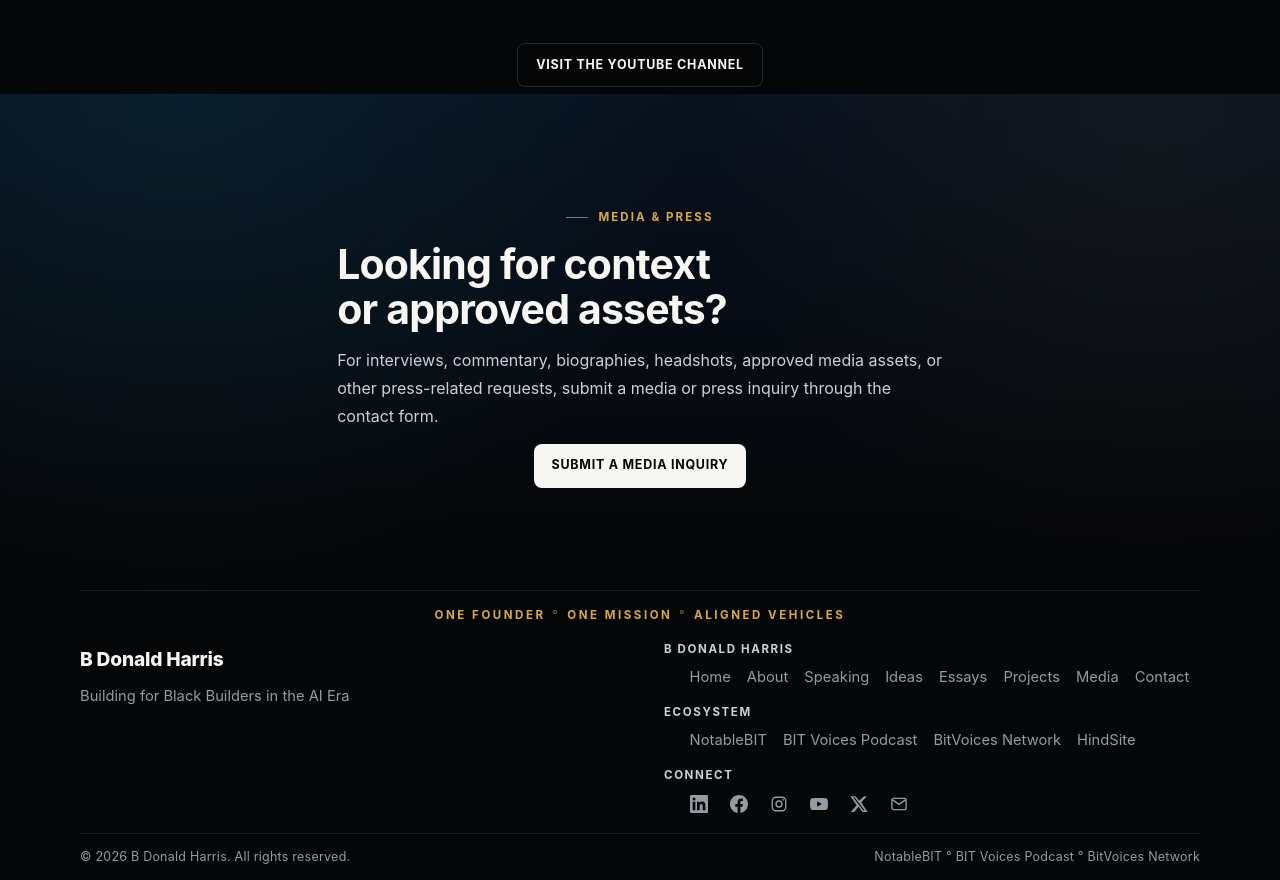
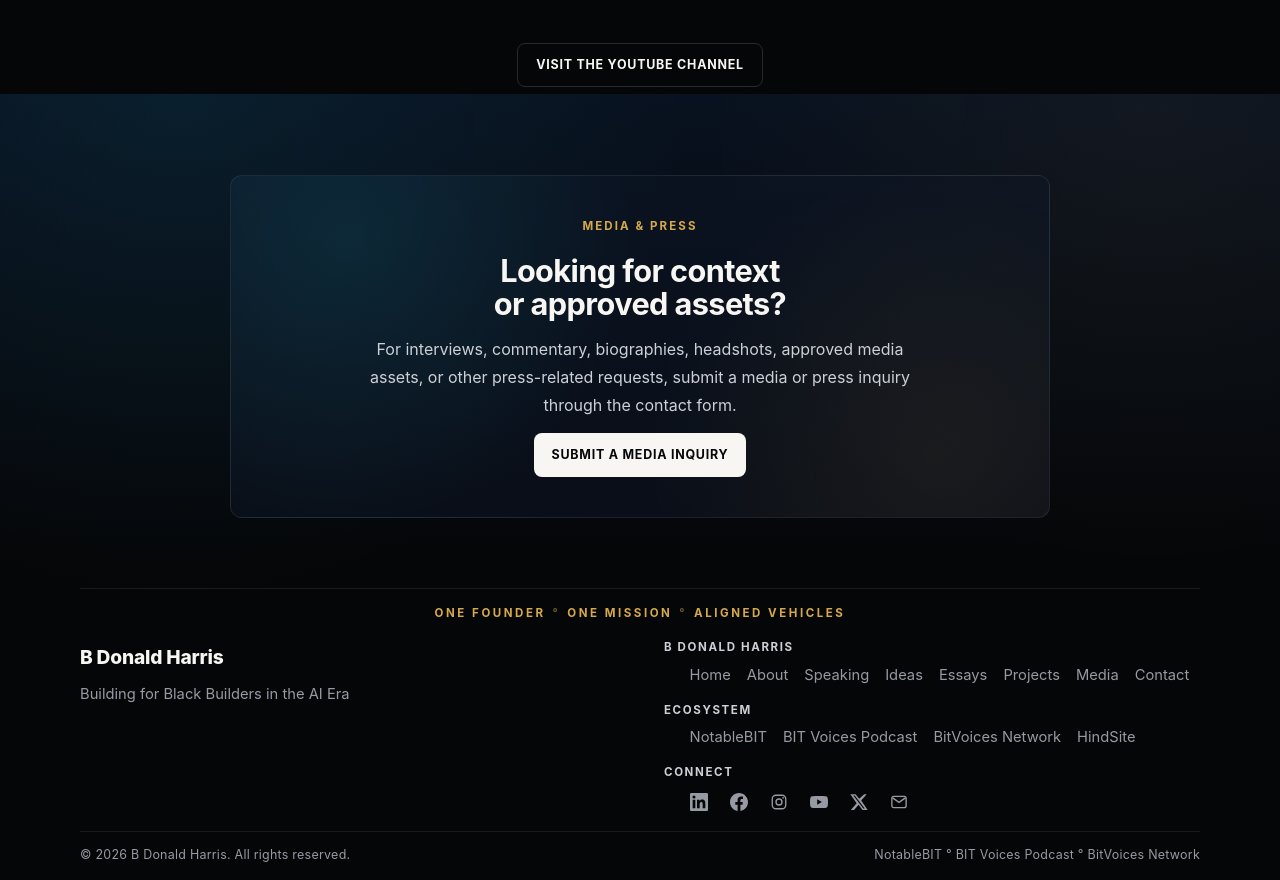
Before and after one commit to bdonaldharris/bdonaldharris.com, a Next.js app: page /media in a window 1280 px wide. Shown: the part 2306-3186 px from the top of the page. Built offline with nearby package versions, Linux system fonts and the light colour scheme.

Commit message:
Reuse Media feature styling for inquiry CTA

```diff
--- a/app/media/page.tsx
+++ b/app/media/page.tsx
@@ -73,7 +73,10 @@
         <MediaClips />
       </section>
 
-      <section className="section media-inquiry" aria-labelledby="media-inquiry-heading">
+      <section
+        className="section featured-podcast media-feature media-inquiry"
+        aria-labelledby="media-inquiry-heading"
+      >
         <div className="media-feature-inner">
           <p className="eyebrow eyebrow-gold">Media &amp; Press</p>
           <h2 id="media-inquiry-heading">Looking for context or approved assets?</h2>
```
